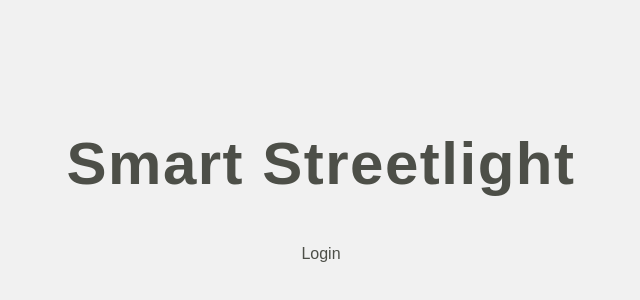
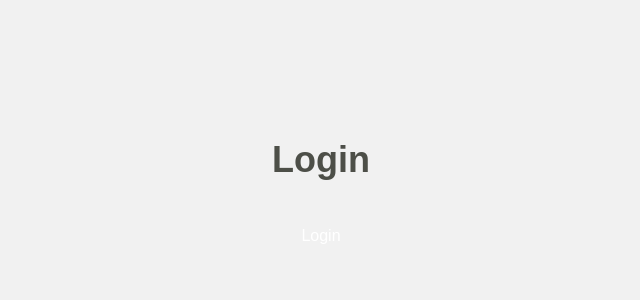
Before and after one commit to UBCSmartCity/SmartStreetLight, a Next.js app in the folder website/smartstreetlight_dash/: page / in a window 1280 px wide. Shown: the part 200-500 px from the top of the page, without its empty margins (319-959 px from the left). Built offline with nearby package versions, Linux system fonts and the light colour scheme.

Commit message:
some changes

```diff
--- a/website/smartstreetlight_dash/src/app/dashboard/page.jsx
+++ b/website/smartstreetlight_dash/src/app/dashboard/page.jsx
@@ -15,7 +15,7 @@ export function fetchData() {
 
   // change route depending on search param
   const { data, error, isLoading } = useSWR(
-    "http://192.168.246.46:5000/api/sensor_readings",
+    "http://10.0.0.174:5000/api/sensor_readings",
     fetcher,
     {
       refreshInterval: 100,
--- a/website/smartstreetlight_dash/src/app/page.jsx
+++ b/website/smartstreetlight_dash/src/app/page.jsx
@@ -1,18 +1,25 @@
 "use client";
 
-import Link from "next/link";
+import { useRouter } from "next/navigation";
 
-export default function Homepage() {
+export default function SignIn() {
+  const router = useRouter();
+
+  const handleLogin = async () => {
+    // Simulate login logic here (e.g., authentication)
+    // After successful login, redirect to the dashboard
+    router.push("/dashboard");
+  };
+
   return (
-    <div className="min-h-screen  flex flex-col justify-center items-center p-8">
-      <h1 className="text-6xl font-bold text-center tracking-wide mb-8">
-        Smart Streetlight
-      </h1>
-
-      <Link href="/login">
-        <div className="p-2"></div>
+    <div className="min-h-screen flex flex-col justify-center items-center">
+      <h1 className="text-4xl font-bold mb-8">Login</h1>
+      <button
+        onClick={handleLogin}
+        className="px-6 py-3 bg-blue-500 text-white rounded-lg hover:bg-blue-600"
+      >
         Login
-      </Link>
+      </button>
     </div>
   );
 }
--- a/website/smartstreetlight_dash/src/components/Header.jsx
+++ b/website/smartstreetlight_dash/src/components/Header.jsx
@@ -1,9 +1,9 @@
 "use client";
 
 import { useEffect, useState } from "react";
-import { getAddress } from "";
+import { getAddress } from "@/lib/data";
 import { Suspense } from "react";
-export default function Header({ latestEntry, lightLocation }) {
+export default function Header({ latestEntry }) {
   const [location, setLocation] = useState("");
   const [isOn, setIsOn] = useState(false);
 
@@ -34,9 +34,9 @@ export default function Header({ latestEntry, lightLocation }) {
   };
 
   return (
-    <nav className="p-3 flex justify-evenly items-center shadow-lg">
-      <h1 className="text-xl font-semibold text-blue">
-        Smart Streetlight Dashboard @ {lightLocation}
+    <nav className=" text-black p-3 flex justify-evenly items-center shadow-lg">
+      <h1 className="text-xl font-semibold text-cyan-400">
+        Smart Streetlight Dashboard @ {latestEntry.location}
       </h1>
 
       <div className="text-sm text-black flex gap-6 items-center">
@@ -48,7 +48,7 @@ export default function Header({ latestEntry, lightLocation }) {
         <div
           onClick={toggleMode}
           className={`w-14 h-7 flex items-center rounded-full p-1 cursor-pointer transition-colors duration-300 ${
-            isOn ? "bg-blue" : "bg-gray"
+            isOn ? "bg-cyan-400" : "bg-gray-500"
           }`}
         >
           <div
```
